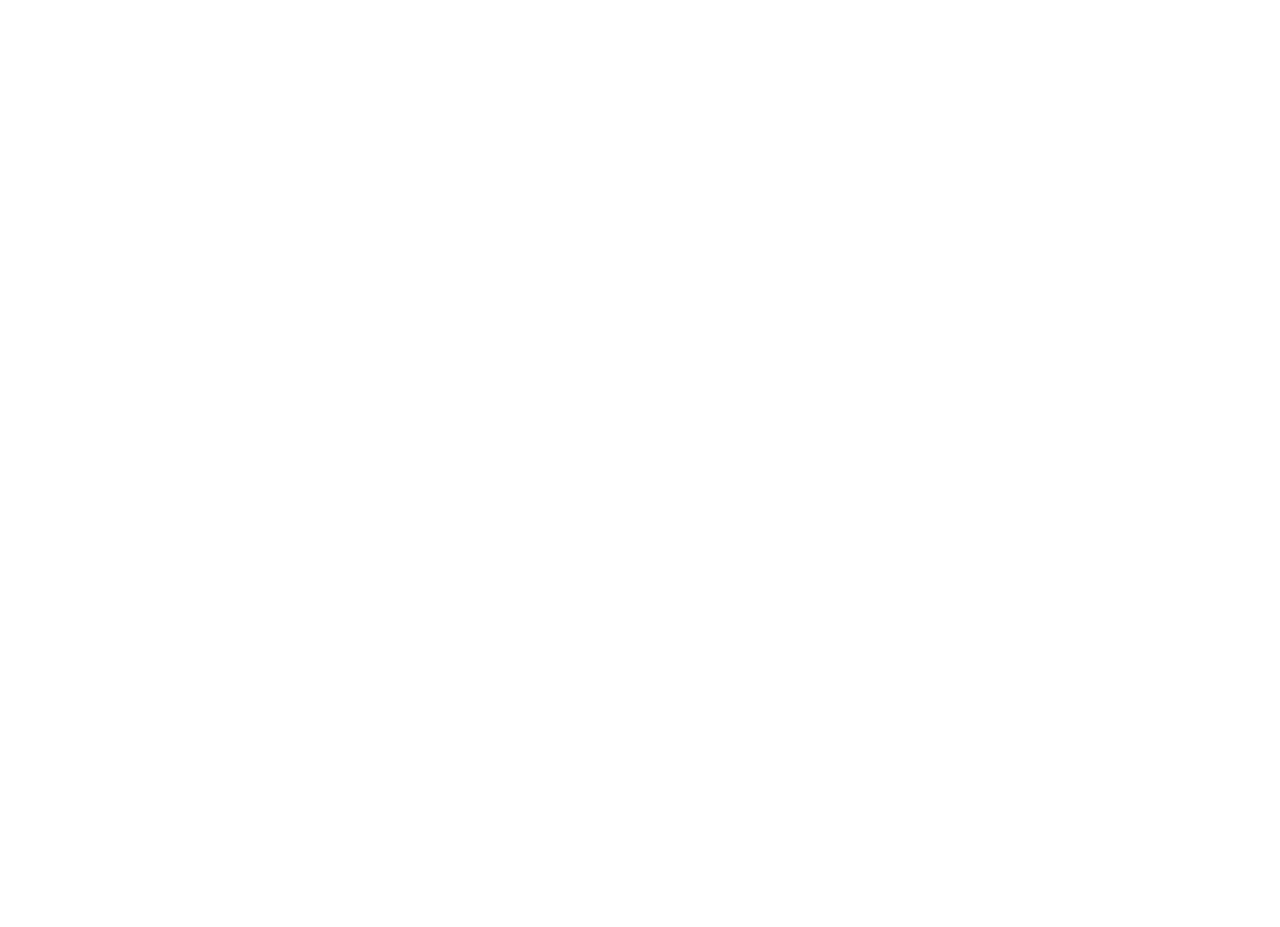
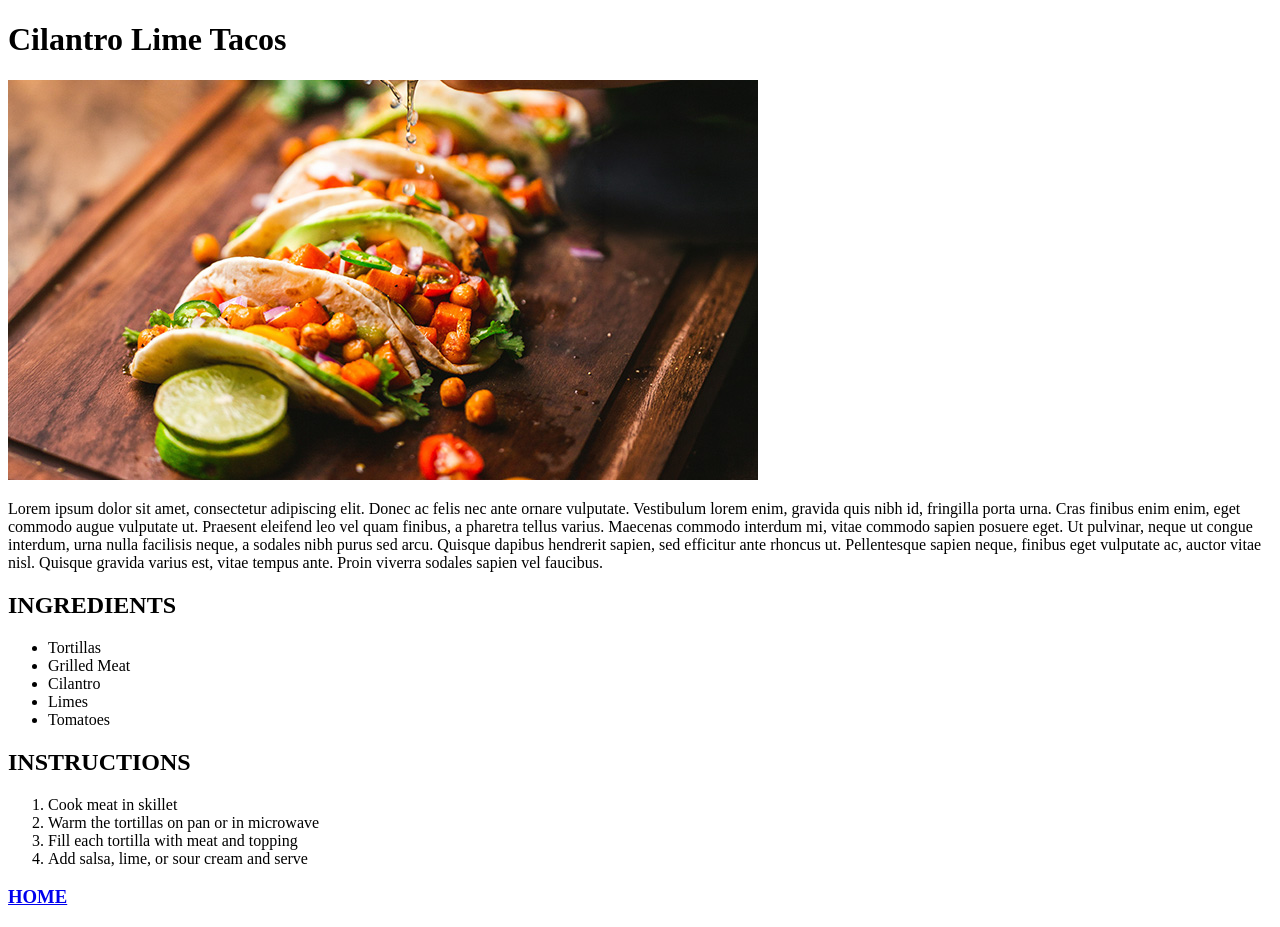
Before and after one commit to koose33/odin-recipes, a plain HTML site: page recipes/recipe-1.html in a window 1280 px wide. Before the commit the page ends 800 px from the top, so only its background shows below. Drawn offline with Linux system fonts and the light colour scheme.

Commit message:
Set up .html files add all recipe-1.html contents to layout as close to final draft possible

```diff
--- a/recipes/recipe-1.html
+++ b/recipes/recipe-1.html
@@ -1,11 +1,39 @@
 <!DOCTYPE html>
 <html lang="en">
+
 <head>
     <meta charset="UTF-8">
     <meta name="viewport" content="width=device-width, initial-scale=1.0">
     <title>Cilantro Lime Tacos</title>
 </head>
+
 <body>
+    <h1>Cilantro Lime Tacos</h1>
+    <img src="../images/recipe-1.jpg" alt="Photo of tacos on wood cutting board" height="400" width="750">
+    <p>Lorem ipsum dolor sit amet, consectetur adipiscing elit. Donec ac felis nec ante ornare vulputate. Vestibulum
+        lorem enim, gravida quis nibh id, fringilla porta urna. Cras finibus enim enim, eget commodo augue vulputate ut.
+        Praesent eleifend leo vel quam finibus, a pharetra tellus varius. Maecenas commodo interdum mi, vitae commodo
+        sapien posuere eget. Ut pulvinar, neque ut congue interdum, urna nulla facilisis neque, a sodales nibh purus sed
+        arcu. Quisque dapibus hendrerit sapien, sed efficitur ante rhoncus ut. Pellentesque sapien neque, finibus eget
+        vulputate ac, auctor vitae nisl. Quisque gravida varius est, vitae tempus ante. Proin viverra sodales sapien vel
+        faucibus.
+    </p>
+    <h2>INGREDIENTS</h2>
+    <ul>
+        <li>Tortillas</li>
+        <li>Grilled Meat</li>
+        <li>Cilantro</li>
+        <li>Limes</li>
+        <li>Tomatoes</li>
+    </ul>
+    <h2>INSTRUCTIONS</h2>
+    <ol>
+        <li>Cook meat in skillet</li>
+        <li>Warm the tortillas on pan or in microwave</li>
+        <li>Fill each tortilla with meat and topping</li>
+        <li>Add salsa, lime, or sour cream and serve</li>
+    </ol>
+    <a href="../index.html"><h3>HOME</h3></a>
+</body>
 
-</body>
 </html>
```
Also changed, not shown: index.html (+6 -0 lines), images/recipe-1.jpg (added), images/recipe-2.jpg (added), images/recipe-3.jpg (added), 1 other file.
